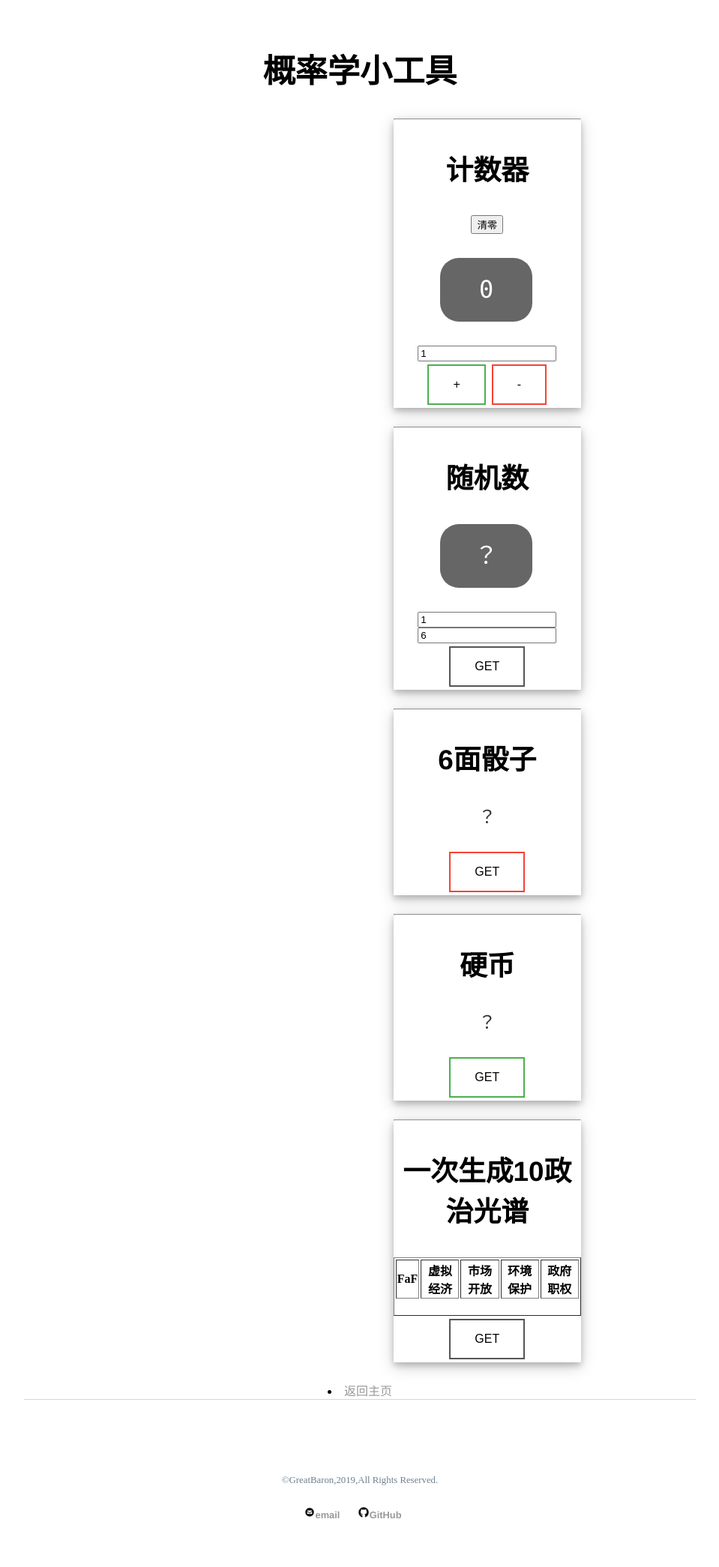
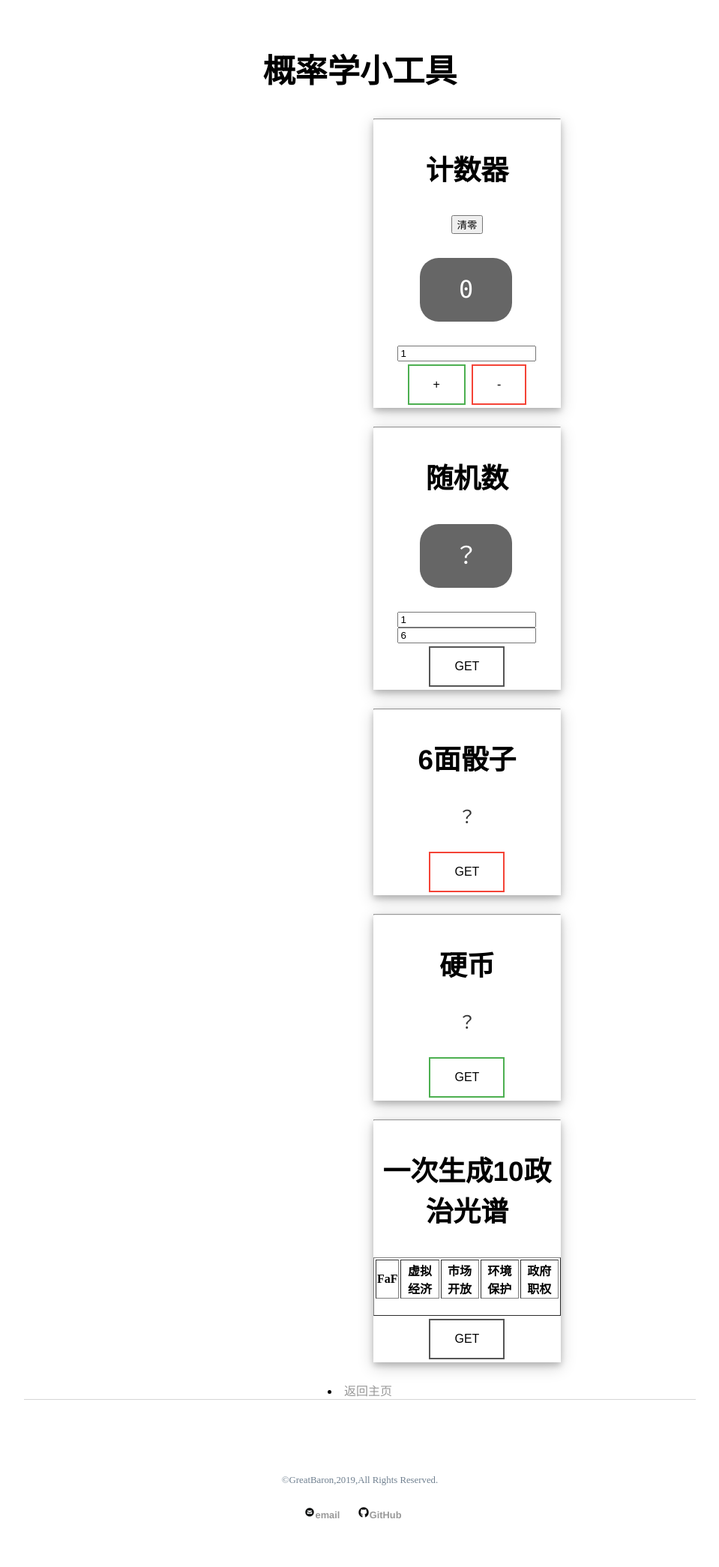
Before and after one commit to FameAndFarm/AndrewImalion.github.io, a Jekyll site: the page built from tools/litool/litools.html, in a window 1280 px wide. Shown: the whole page at 75% size, without its empty margins (160-1119 px from the left). Built offline with Jekyll 4.4.1, drawn with Linux system fonts in a browser that asks for light colours.

Commit message:
Update litools.html

```diff
--- a/tools/litool/litools.html
+++ b/tools/litool/litools.html
@@ -35,7 +35,7 @@ permalink: /litools
             margin-bottom: 25px;
             text-align: center;
             position: relative;
-            left: 55%;
+            left: 52%;
         }
 
         .politic {
@@ -138,8 +138,8 @@ permalink: /litools
         <button onclick="counterPlus()" class="mybut butgreen">+</button>
         <button onclick="counterMinus()" class="mybut butred">-</button>
 
-        <audio id="cSoundP" style="display:none;"><source src="Hint.wav" type="audio/wav" /></audio>
-        <audio id="cSoundM" style="display:none;"><source src="Warning.wav" type="audio/wav" /></audio>
+        <audio id="cSoundP" style="display:none;"><source src="{{ site.url }}/tools/litool/Hint.wav" type="audio/wav" /></audio>
+        <audio id="cSoundM" style="display:none;"><source src="{{ site.url }}/tools/litool/Warning.wav" type="audio/wav" /></audio>
     </div>
 
     <div class="litool">
@@ -163,7 +163,7 @@ permalink: /litools
         <h3>硬币</h3>
         <p id="coin">？</p>
         <button onclick="getCoin()" class="mybut butgreen">GET</button>
-        <audio id="coinSound" style="display:none;"><source src="{{ site.url }}/tools/litools/ReceiveGold.wav" type="audio/wav"/></audio>
+        <audio id="coinSound" style="display:none;"><source src="{{ site.url }}/tools/litool/ReceiveGold.wav" type="audio/wav"/></audio>
     </div>
 
     <div class="litool">
@@ -185,7 +185,7 @@ permalink: /litools
 
         </table>
         <button onclick="getPoli()" class="mybut butblack">GET</button>
-        <audio id="poliSound" style="display:none;"><source src="Invi.wav" type="audio/wav" /></audio>
+        <audio id="poliSound" style="display:none;"><source src="{{ site.url }}/tools/litool/Invi.wav" type="audio/wav" /></audio>
     </div>
 
     <script>
@@ -228,7 +228,7 @@ permalink: /litools
         function get6Dice() {
             var DICE6 = getRand(1, 6);
             alert(DICE6);
-            document.getElementById("dice6").innerHTML = "<img src='dice6-" + DICE6 + ".png'>";
+            document.getElementById("dice6").innerHTML = "<img src='{{ site.url }}/tools/litool/dice6-" + DICE6 + ".png'>";
         }//6面骰子
         function getCoin() {
             var COIN = getRand(0, 1);
```
